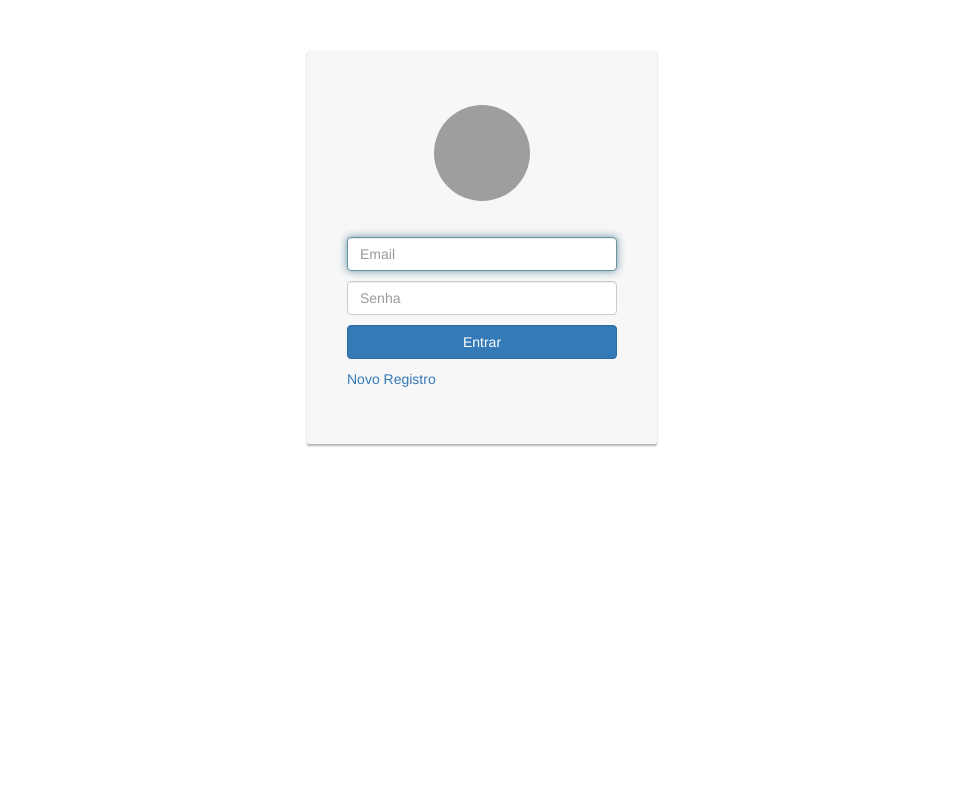
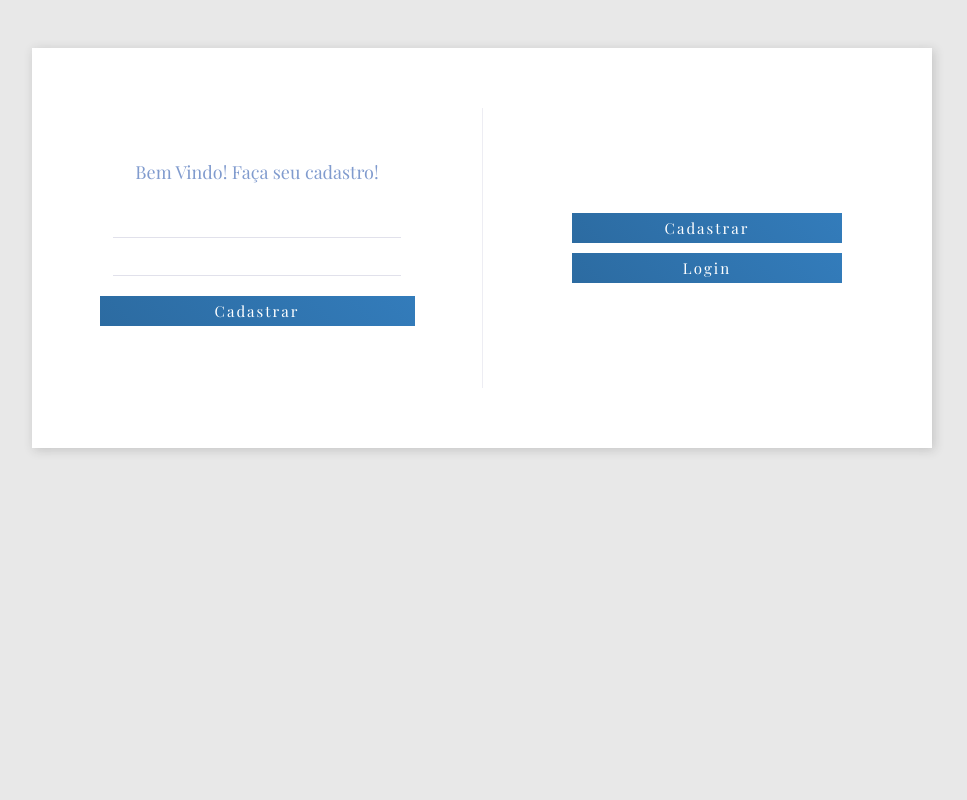
Before and after one commit to code-and-code/start, a PHP site: template App/views/auth/login.html.twig in a window 1280 px wide. Shown: the whole page, without its empty margins (158-1125 px from the left). Run offline with PHP 8.4, Linux system fonts and the light colour scheme; the template is opened without the code that fills it, so the values that code supplies are empty; some libraries are stand-ins or nearby versions; grey boxes are pictures that could not be loaded.

Commit message:
fix login

```diff
--- a/App/views/auth/login.html.twig
+++ b/App/views/auth/login.html.twig
@@ -1,5 +1,5 @@
 <!DOCTYPE html>
-<html lang="en">
+<html lang="pt-br">
 <head>
     <meta charset="utf-8">
     <meta http-equiv="X-UA-Compatible" content="IE=edge">
@@ -7,122 +7,183 @@
     <link rel="icon" href="../../assets/images/miniLogo.png">
 
     <title>{Start By Code&Code}</title>
-    <!-- Latest compiled and minified CSS -->
-    <link rel="stylesheet" href="../../assets/css/bootstrap.min.css">
-    <link rel="stylesheet" href="../../assets/css/bootstrap-theme.min.css">
+
     <link href="https://fonts.googleapis.com/css?family=Lato:100,300,400,700" rel="stylesheet" type="text/css">
 
     <style>
-        body, html {
+        @import url("https://fonts.googleapis.com/css?family=Source+Sans+Pro:300,400");
+        @import url("https://fonts.googleapis.com/css?family=Playfair+Display");
+        body, .message, .form, form {
+            display: flex;
+            justify-content: center;
+            align-items: center;
+            flex-direction: column;
+        }
+
+        body {
+            height: 60vh;
+            background: #E8E8E8;
+            font-family: "Source Sans Pro", sans-serif;
+            overflow: hidden;
+        }
+
+        .container {
+            width: 900px;
+            height: 400px;
+            background: white;
+            position: relative;
+            display: grid;
+            grid-template: 100% / 50% 50%;
+            box-shadow: 2px 2px 10px 0 rgba(51, 51, 51, 0.2);
+        }
+
+        .message {
+            position: absolute;
+            background: white;
+            width: 50%;
+            height: 100%;
+            transition: 0.5s all ease;
+            transform: translateX(100%);
+            z-index: 4;
+        }
+        .message:before {
+            position: absolute;
+            content: '';
+            width: 1px;
+            height: 70%;
+            background: #C3C3D8;
+            opacity: 0;
+            left: 0;
+        }
+        .message .button {
+            margin: 5px 0;
+        }
+
+        .signup:before {
+            opacity: 0.3;
+            left: 0;
+        }
+
+        .login:before {
+            opacity: 0.3;
+            left: 100%;
+        }
+
+        .btn-wrapper {
+            width: 60%;
+        }
+
+        .form {
+            width: 100%;
             height: 100%;
         }
-
-        .card-container.card {
-            max-width: 350px;
-            padding: 55px 40px;
+        .form--heading {
+            font-size: 18px;
+            height: 50px;
+            color: #809BCE;
+            font-family: 'Playfair Display', serif;
         }
 
-        .card {
-            background-color: #F7F7F7;
-            /* just in case there no content*/
-            padding: 20px 25px 30px;
-            margin: 0 auto 25px;
-            margin-top: 50px;
-            /* shadows and rounded borders */
-            -moz-border-radius: 2px;
-            -webkit-border-radius: 2px;
-            border-radius: 2px;
-            -moz-box-shadow: 0px 2px 2px rgba(0, 0, 0, 0.3);
-            -webkit-box-shadow: 0px 2px 2px rgba(0, 0, 0, 0.3);
-            box-shadow: 0px 2px 2px rgba(0, 0, 0, 0.3);
+        form {
+            width: 70%;
+        }
+        form > * {
+            margin: 10px;
+        }
+        form input {
+            width: 90%;
+            border: 0;
+            border-bottom: 1px solid rgba(195, 195, 216, 0.5);
+            font-size: 13px;
+            font-weight: 300;
+            color: #797A9E;
+            letter-spacing: 0.11em;
+        }
+        form input::placeholder {
+            color: #C3C3D8;
+            font-size: 10px;
+        }
+        form input:focus {
+            outline: 0;
+            border-bottom: 1px solid rgba(128, 155, 206, 0.7);
+            transition: 0.6s all ease;
         }
 
-        .profile-img-card {
-            width: 96px;
-            height: 96px;
-            margin: 0 auto 10px;
-            display: block;
-            -moz-border-radius: 50%;
-            -webkit-border-radius: 50%;
-            border-radius: 50%;
+        .button {
+            width: 100%;
+            height: 30px;
+            border: 0;
+            outline: 0;
+            color: white;
+            font-size: 15px;
+            font-weight: 300;
+            position: relative;
+            z-index: 3;
+            letter-spacing: 2px;
+            background: linear-gradient(45deg, #2c6ba1, #337cbb);
+            font-family: 'Playfair Display', serif;
+        }
+        .button:hover {
+            transform: translateY(4px);
+            transition: 0.4s all ease;
         }
 
-        /*
-         * Form styles
-         */
-        .profile-name-card {
-            font-size: 16px;
-            font-weight: bold;
-            text-align: center;
-            margin: 10px 0 0;
-            min-height: 1em;
-        }
-
-        .reauth-email {
-            display: block;
-            color: #404040;
-            line-height: 2;
-            margin-bottom: 10px;
-            font-size: 14px;
-            text-align: center;
-            overflow: hidden;
-            text-overflow: ellipsis;
-            white-space: nowrap;
-            -moz-box-sizing: border-box;
-            -webkit-box-sizing: border-box;
-            box-sizing: border-box;
-        }
-
-        .form-signin #inputEmail,
-        .form-signin #inputPassword {
-            direction: ltr;
-            height: 44px;
-            font-size: 16px;
-        }
-
-        .form-signin input[type=email],
-        .form-signin input[type=password],
-        .form-signin input[type=text],
-        .form-signin button {
-            width: 100%;
-            display: block;
-            margin-bottom: 10px;
-            z-index: 1;
-            position: relative;
-            -moz-box-sizing: border-box;
-            -webkit-box-sizing: border-box;
-            box-sizing: border-box;
-        }
-
-        .form-signin .form-control:focus {
-            border-color: rgb(104, 145, 162);
-            outline: 0;
-            -webkit-box-shadow: inset 0 1px 1px rgba(0,0,0,.075),0 0 8px rgb(104, 145, 162);
-            box-shadow: inset 0 1px 1px rgba(0,0,0,.075),0 0 8px rgb(104, 145, 162);
+        @media (max-width: 750px) {
+            .container {
+                transform: scale(0.8);
+            }
         }
     </style>
 </head>
 <body>
+
 <div class="container">
-
-    <div class="card card-container">
-        <img id="profile-img" class="profile-img-card" src="//ssl.gstatic.com/accounts/ui/avatar_2x.png" />
-        <p id="profile-name" class="profile-name-card"></p>
-
-        <form class="form-signin" method="post" action="/auth/login">
-            <span id="reauth-email" class="reauth-email"></span>
-
-            <input type="email"    name="email"     class="form-control" placeholder="Email" required autofocus>
-            <input type="password" name="password"  class="form-control" placeholder="Senha" minlength="5" maxlength="10" required>
-
-            <button class="btn btn-primary" type="submit">Entrar</button>
-            <a href="/register">Novo Registro</a>
+    <div class="message signup">
+        <div class="btn-wrapper">
+            <button class="button" id="signup">Cadastrar</button>
+            <button class="button" id="login"> Login</button>
+        </div>
+    </div>
+    <div class="form form--signup">
+        <div class="form--heading">Bem Vindo! Faça seu cadastro!</div>
+        <form method="post" action="/register/store" autocomplete="off">
+            <input type="text" name="email" required/>
+            <input type="password" name="password" required/>
+            <button class="button">Cadastrar</button>
+        </form>
+    </div>
+    <div class="form form--login">
+        <div class="form--heading">Bem Vindo!</div>
+        <form autocomplete="off" method="post" action="/auth/login">
+            <input type="email"    name="email"      placeholder="Email" required autofocus>
+            <input type="password" name="password"   placeholder="Senha" minlength="5" maxlength="10" required>
+            <button class="button">Login</button>
         </form>
     </div>
 </div>
+
+
 </body>
 
 <script src="https://cdnjs.cloudflare.com/ajax/libs/jquery/2.1.4/jquery.min.js"></script>
 <script src="https://maxcdn.bootstrapcdn.com/bootstrap/3.3.6/js/bootstrap.min.js"></script>
 
+<script>
+    $("#signup").click(function() {
+        $(".message").css("transform", "translateX(100%)");
+        if ($(".message").hasClass("login")) {
+            $(".message").removeClass("login");
+        }
+        $(".message").addClass("signup");
+    });
+
+    $("#login").click(function() {
+        $(".message").css("transform", "translateX(0)");
+        if ($(".message").hasClass("login")) {
+            $(".message").removeClass("signup");
+        }
+        $(".message").addClass("login");
+    });
+</script>
+
 </html>
```
